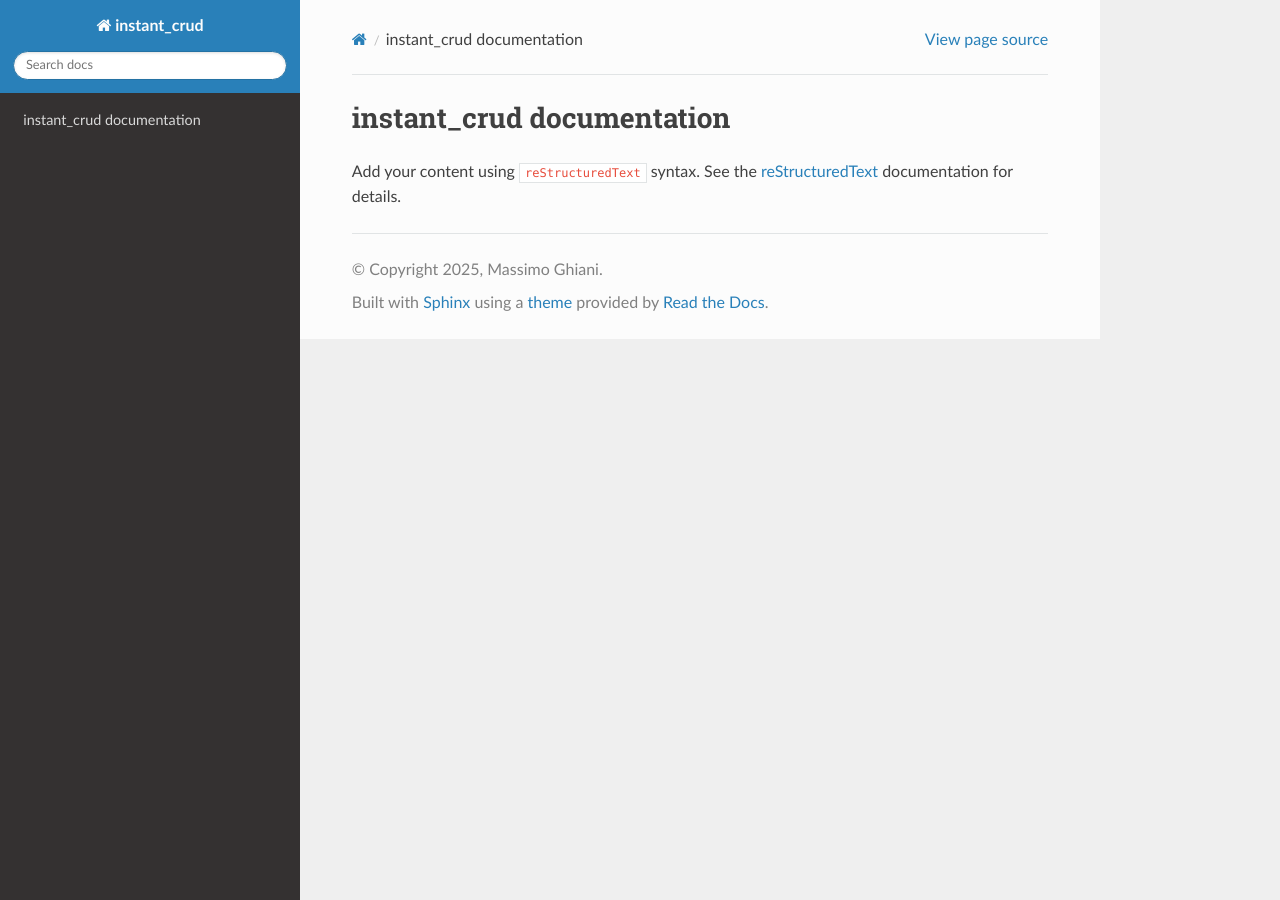
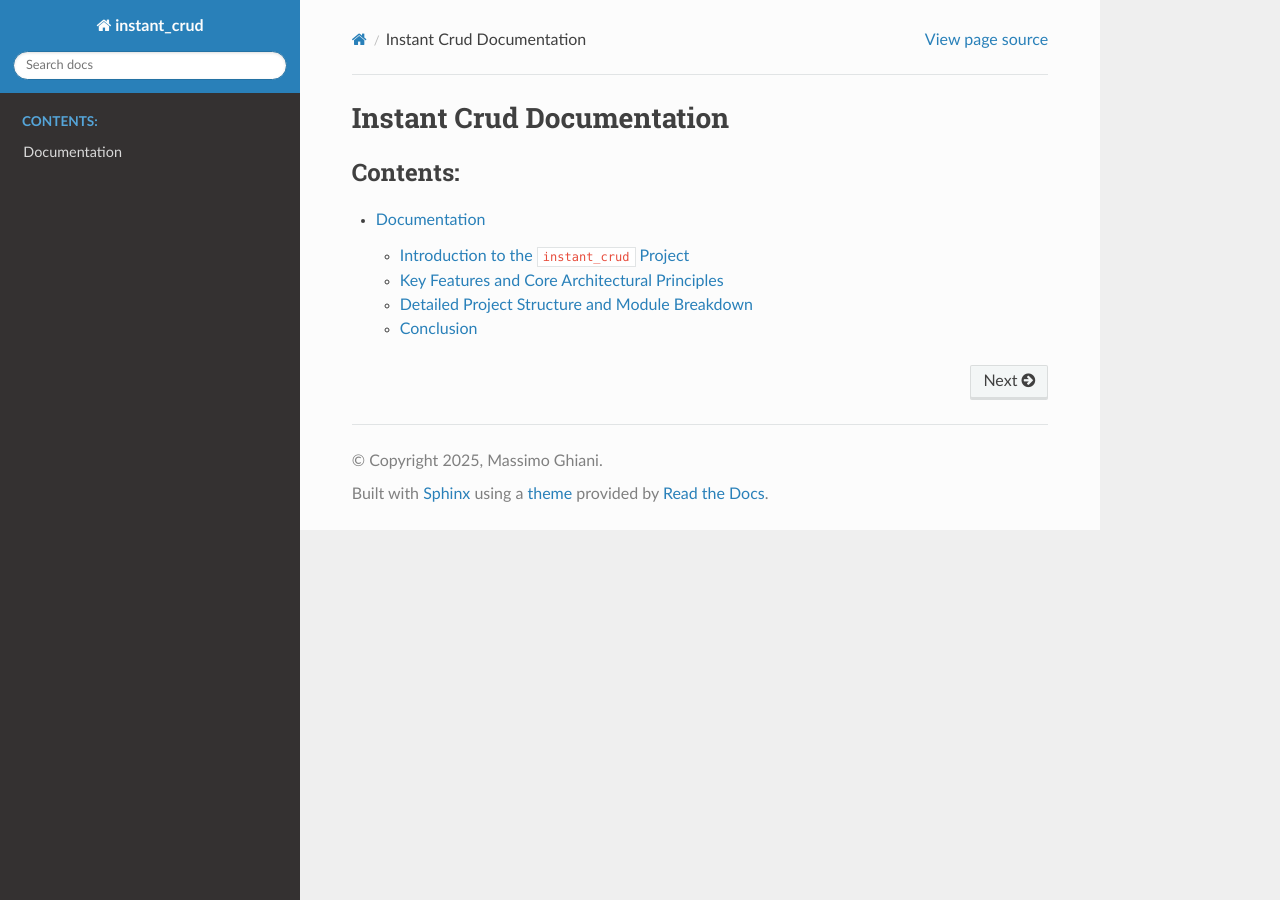
Before and after one commit to m-ghiani/instant_crud_docs, a Sphinx documentation site: the page built from docs/source/index.rst, in a window 1280 px wide. Built offline with Sphinx 7.4.7 and the Read the Docs theme 3.1.0, drawn with Linux system fonts in a browser that asks for light colours.

Commit message:
Fix formatting and improve clarity in index.rst documentation

```diff
--- a/docs/source/index.rst
+++ b/docs/source/index.rst
@@ -3,14 +3,11 @@
    You can adapt this file completely to your liking, but it should at least
    contain the root `toctree` directive.
 
-instant_crud documentation
+Instant Crud Documentation
 ==========================
-
-Add your content using ``reStructuredText`` syntax. See the
-`reStructuredText <https://www.sphinx-doc.org/en/master/usage/restructuredtext/index.html>`_
-documentation for details.
-
 
 .. toctree::
    :maxdepth: 2
    :caption: Contents:
+
+   overview.md
```
